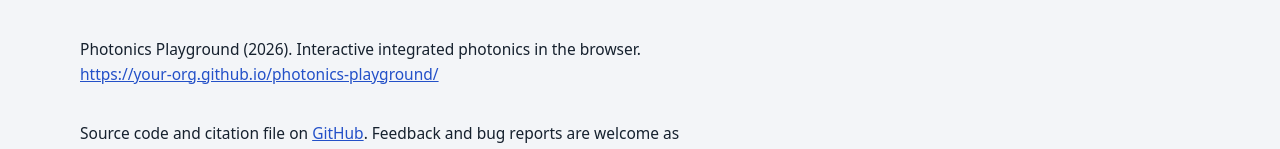
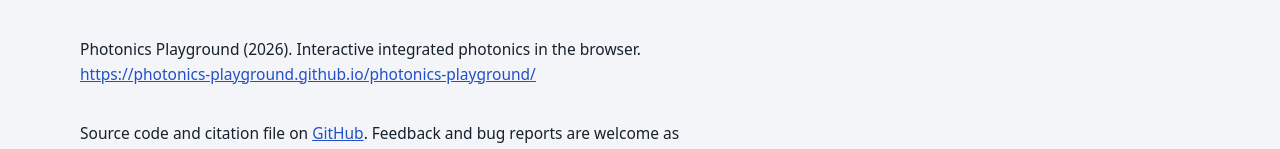
Before and after one commit to Photonics-Playground/Photonics-Playground, a plain HTML site: page docs/about.html in a window 1280 px wide. Shown: the part 1661-1810 px from the top of the page. Drawn offline with Linux system fonts and the light colour scheme; a web font is replaced by a local one.

Commit message:
Update about.html

```diff
--- a/docs/about.html
+++ b/docs/about.html
@@ -145,8 +145,8 @@ html{-webkit-text-size-adjust:100%;text-size-adjust:100%}
 <li>Fonts Instrument Sans and IBM Plex Mono under the SIL Open Font License 1.1.</li></ul>
 
 <h2>How to cite</h2>
-<p>Photonics Playground (2026). Interactive integrated photonics in the browser. <a href="https://your-org.github.io/photonics-playground/">https://your-org.github.io/photonics-playground/</a></p>
-<p>Source code and citation file on <a href="https://photonics-playground.github.io/Photonics-Playground/about.html">GitHub</a>. Feedback and bug reports are welcome as <a href="https://github.com/YOUR-ORG/photonics-playground/issues">GitHub issues</a>.</p>
+<p>Photonics Playground (2026). Interactive integrated photonics in the browser. <a href="https://photonics-playground.github.io/photonics-playground/">https://photonics-playground.github.io/photonics-playground/</a></p>
+<p>Source code and citation file on <a href="https://photonics-playground.github.io/Photonics-Playground/about.html">GitHub</a>. Feedback and bug reports are welcome as <a href="https://github.com/photonics-playground/photonics-playground/issues">GitHub issues</a>.</p>
 
 <h2>Disclaimer</h2>
 <p>The simulations are simplified 2D models made for teaching and intuition. They are not a substitute for full 3D simulation of real devices and come without any warranty.</p>
```
